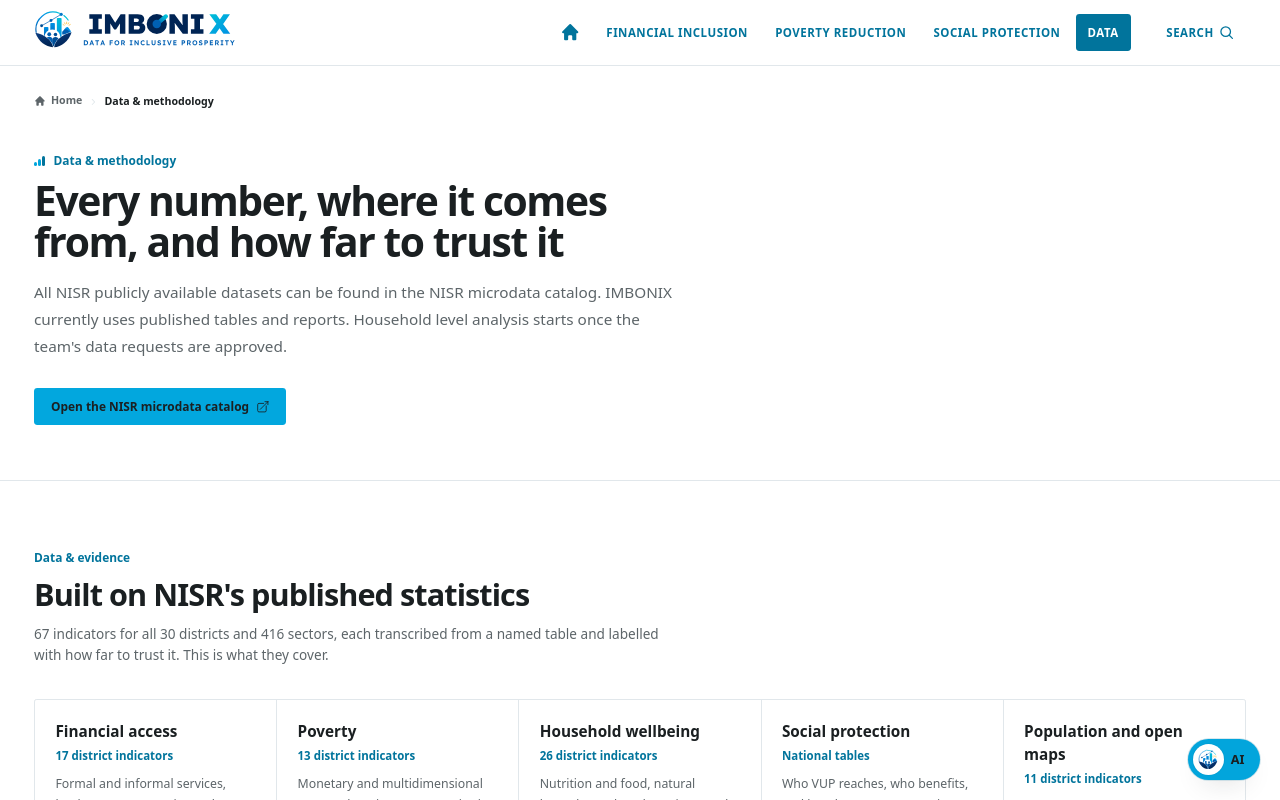
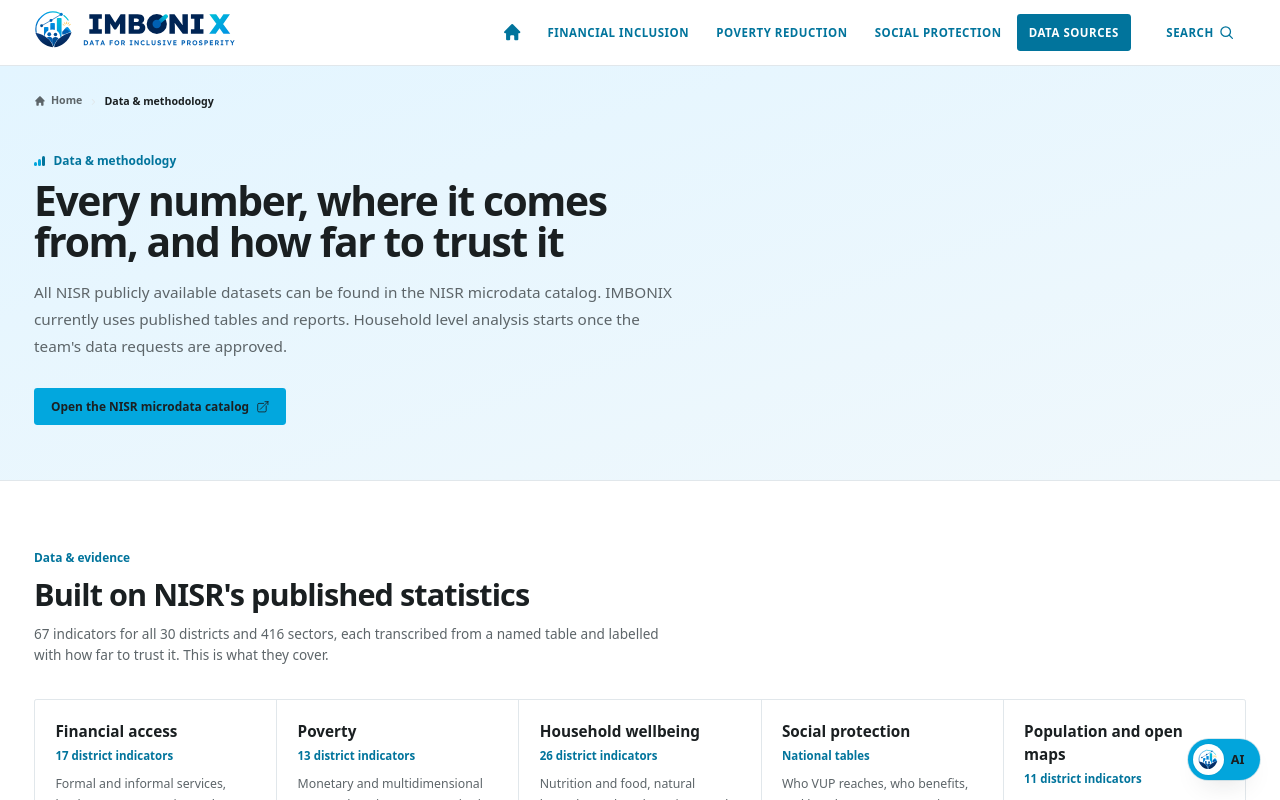
Before and after one commit to dieumerci-niyonkuru/imbonix-nisr-hackathon-2026, a Next.js app in the folder apps/web/: page /data in a window 1280 px wide. Shown: the top 800 px of the page. Built offline with nearby package versions, Linux system fonts and the light colour scheme.

Commit message:
feat(web): give page headers a soft tinted band (no empty space) and rename the Data tab to Data sources

```diff
--- a/apps/web/src/components/layout/nav.ts
+++ b/apps/web/src/components/layout/nav.ts
@@ -133,7 +133,7 @@ export const NAV_GROUPS: NavGroup[] = [
 /** The data itself: where every figure comes from, the national figures, and every chart on the site in one list. */
 export const DATA_SECTION: MenuSection = {
   id: "data",
-  label: "Data",
+  label: "Data sources",
   intro: "The datasets behind the platform, Rwanda's key figures, and every chart on the site in one list.",
   href: "/data",
   title: "Data & methodology",
--- a/apps/web/src/components/ui/section.tsx
+++ b/apps/web/src/components/ui/section.tsx
@@ -45,7 +45,7 @@ export function PageHero({
   children?: ReactNode;
 }) {
   return (
-    <section className="border-b border-line bg-white">
+    <section className="border-b border-line bg-gradient-to-br from-cyan-soft to-paper">
       <div className="container-page pb-14 pt-6 sm:pb-16 sm:pt-8">
         <Breadcrumbs />
         <p className="eyebrow mt-10 flex items-center gap-2.5 text-cyan-ink sm:mt-12">
```
